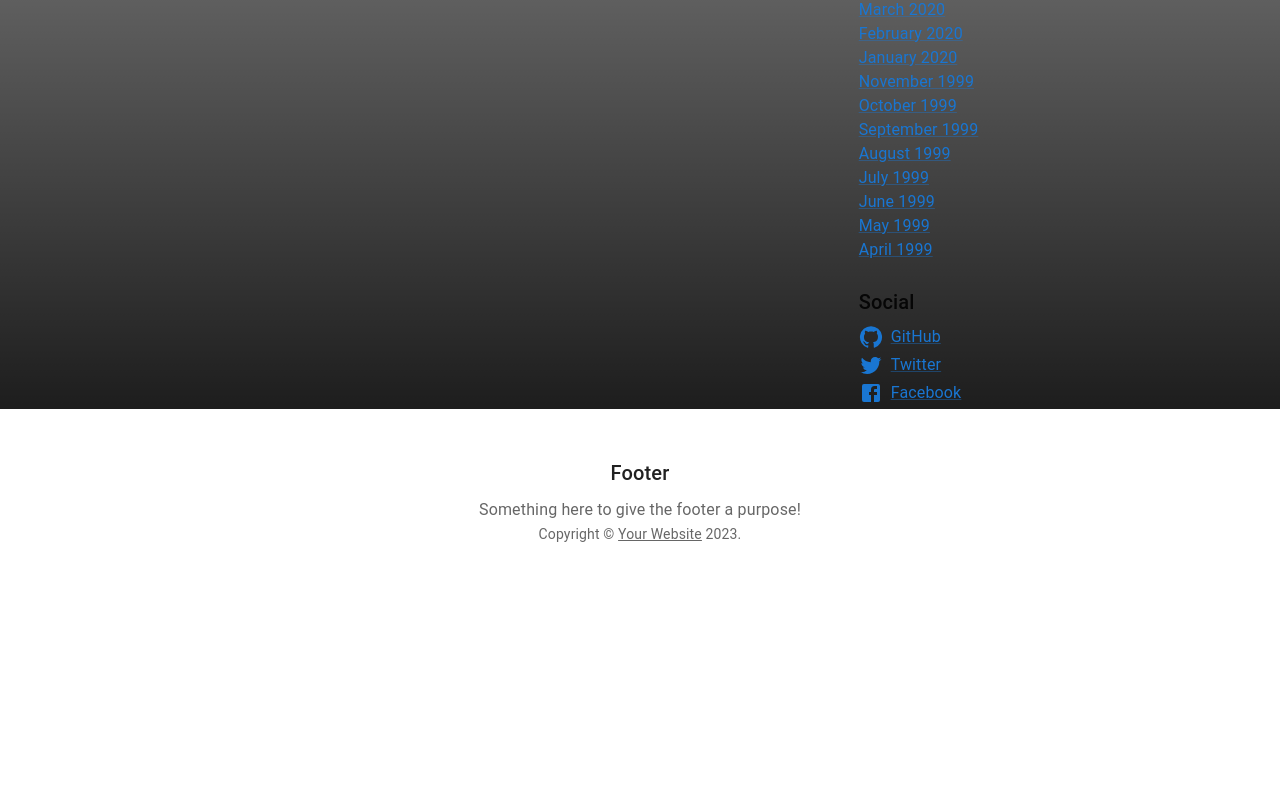
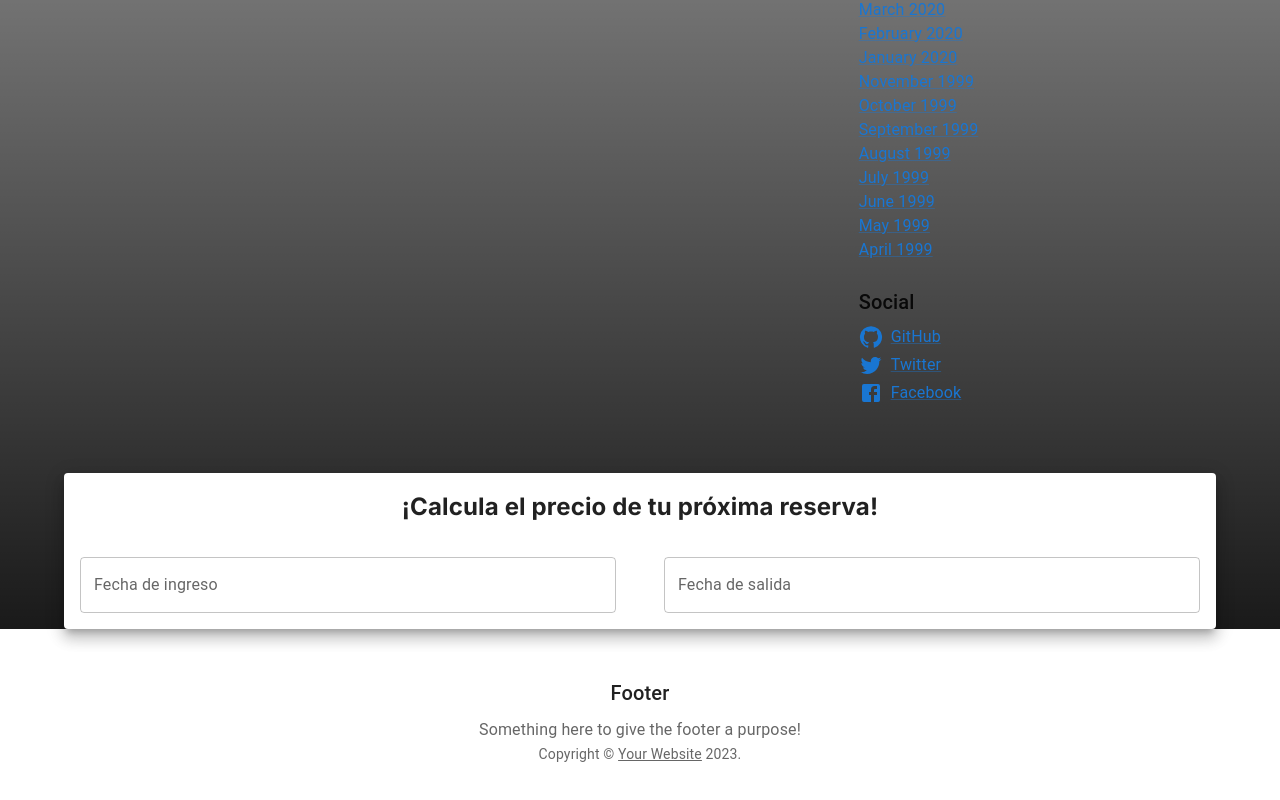
Before and after one commit to cristianmunoz1/roomplanner, a Next.js app: page / in a window 1280 px wide. Shown: the part 1005-1805 px from the top of the page. Before the commit the page ends 1597 px from the top, so only its background shows below. Built offline with nearby package versions, Linux system fonts and the light colour scheme.

Commit message:
Se modifica la calculadora de precios de reserva, se agrega título y datepickers

```diff
--- a/components/price-calculator-component/PriceCalculatorComponent.tsx
+++ b/components/price-calculator-component/PriceCalculatorComponent.tsx
@@ -1,10 +1,48 @@
+import { Box, Grid, Paper } from '@mui/material';
 import React from 'react';
+import { AdapterDayjs } from '@mui/x-date-pickers/AdapterDayjs';
+import { LocalizationProvider } from '@mui/x-date-pickers/LocalizationProvider';
+import { DatePicker } from '@mui/x-date-pickers/DatePicker';
 
 const PriceCalculatorComponent = () => {
     return (
-        <div>
-            {/* Contenido */}
-        </div>
+        <Paper elevation={10} sx={{
+
+        }}>
+            <Grid container spacing={2}>
+                <Grid item xs={12} textAlign={'center'}>
+                    <h2>¡Calcula el precio de tu próxima reserva!</h2>
+                </Grid>
+                <Grid item xs={6} sx={{
+                    display: 'flex',
+                    flexDirection: 'column',
+                }}>
+
+                    <LocalizationProvider dateAdapter={AdapterDayjs}>
+                        <DatePicker
+                            format="DD/MM/YYYY"
+                            sx={{
+                                margin: 2,
+                            }}
+                            label={'Fecha de ingreso'} />
+                    </LocalizationProvider>
+                </Grid>
+                <Grid item xs={6} sx={{
+                    display: 'flex',
+                    flexDirection: 'column',
+                }}>
+
+                    <LocalizationProvider dateAdapter={AdapterDayjs}>
+                        <DatePicker
+                            format="DD/MM/YYYY"
+                            sx={{
+                                margin: 2,
+                            }}
+                            label={'Fecha de salida'} />
+                    </LocalizationProvider>
+                </Grid>
+            </Grid>
+        </Paper>
     );
 };
 
--- a/package.json
+++ b/package.json
@@ -13,6 +13,8 @@
     "@emotion/styled": "^11.11.0",
     "@mui/icons-material": "^5.14.15",
     "@mui/material": "^5.14.15",
+    "@mui/x-date-pickers": "^6.16.3",
+    "dayjs": "^1.11.10",
     "markdown-to-jsx": "^7.3.2",
     "next": "^13.5.6",
     "next-themes": "^0.2.1",
--- a/pages/landing-page.tsx
+++ b/pages/landing-page.tsx
@@ -13,6 +13,8 @@ import Main from '../components/main/MainComponent';
 import Sidebar from '../components/sidebar/SidebarComponent';
 import Footer from '../components/footer/FooterComponent';
 import { posts } from '../const'
+import PriceCalculatorComponent from '../components/price-calculator-component/PriceCalculatorComponent';
+import { Box } from '@mui/material';
 
 
 const sections = [
@@ -104,8 +106,15 @@ export default function Blog() {
               social={sidebar.social}
             />
           </Grid>
+          <Box sx={{
+            position: 'relative',
+            mt: 10,
+          }}>
+            <PriceCalculatorComponent></PriceCalculatorComponent>
+          </Box>
+
         </main>
-      </Container>
+      </Container >
       <Footer
         title="Footer"
         description="Something here to give the footer a purpose!"
```
Also changed, not shown: 1 other file (tests, documents, lock files or other folders).
